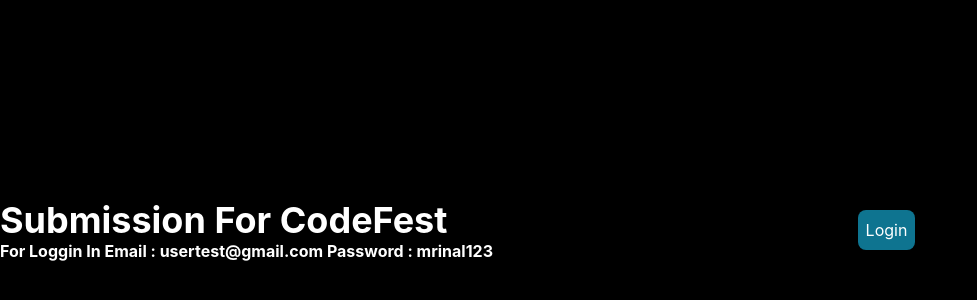
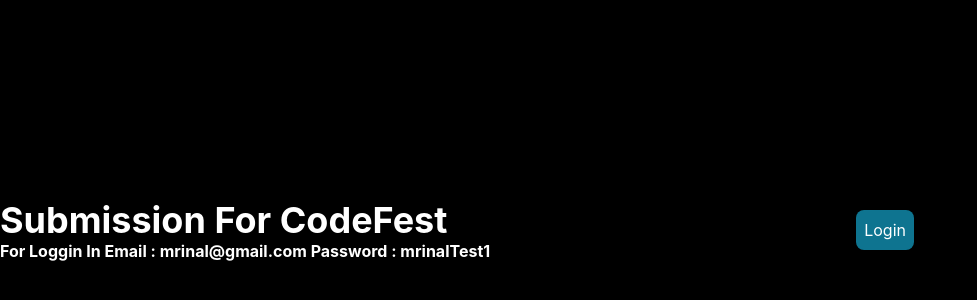
Before and after one commit to mrinalxdev/dev-ground, a React (Create React App) app: page / in a window 1280 px wide. Shown: the part 170-470 px from the top of the page, without its empty margins (0-977 px from the left). Built offline with nearby package versions, Linux system fonts and the light colour scheme.

Commit message:
Added New Data

```diff
--- a/src/components/dashboard/PublicRoute.jsx
+++ b/src/components/dashboard/PublicRoute.jsx
@@ -11,7 +11,7 @@
             <Heading>Submission For CodeFest</Heading>
 
             <Heading size='sm'>
-            For Loggin In Email : usertest@gmail.com Password : mrinal123
+            For Loggin In Email : mrinal@gmail.com Password : mrinalTest1
           </Heading>
 
 
```
